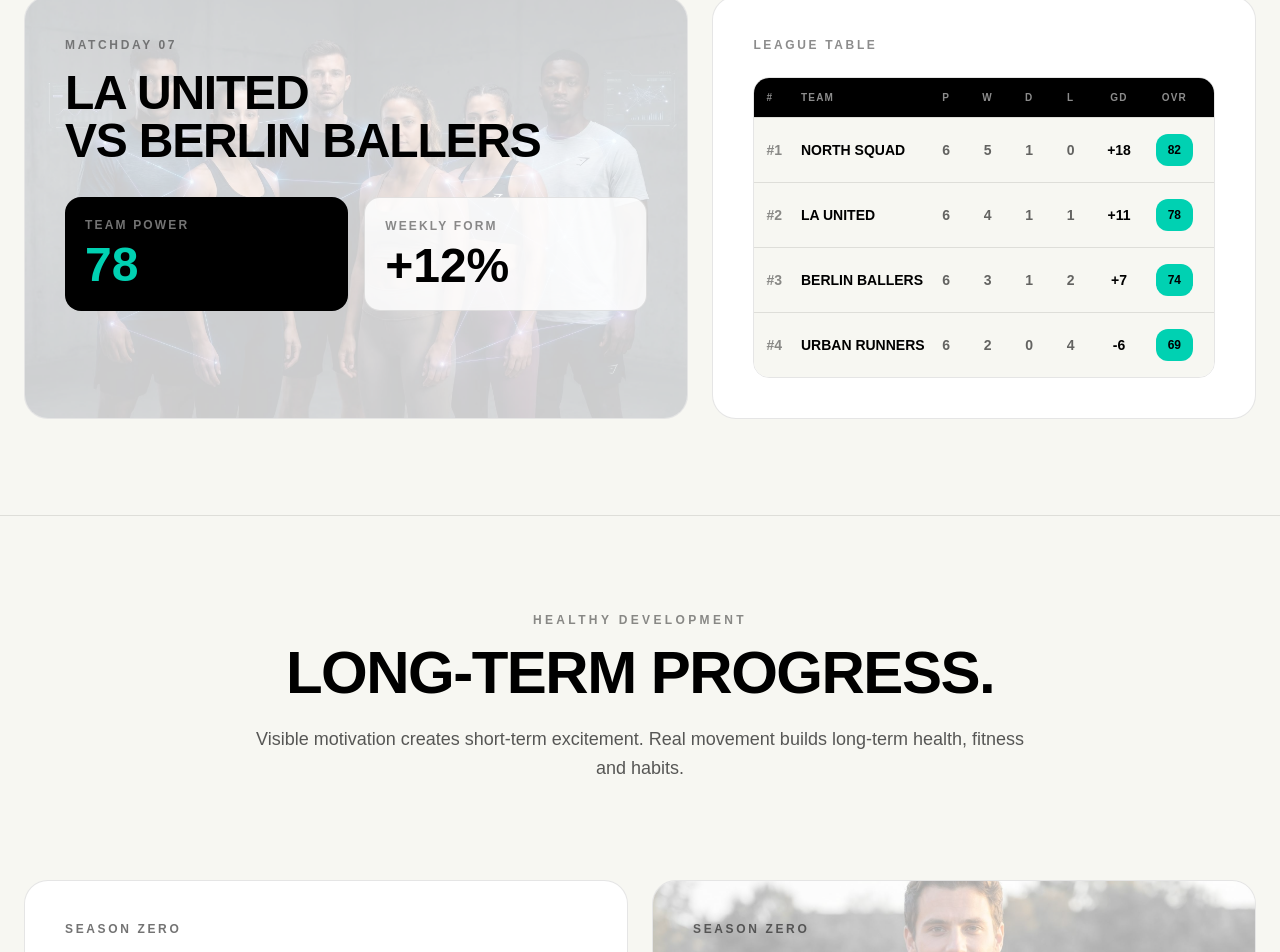
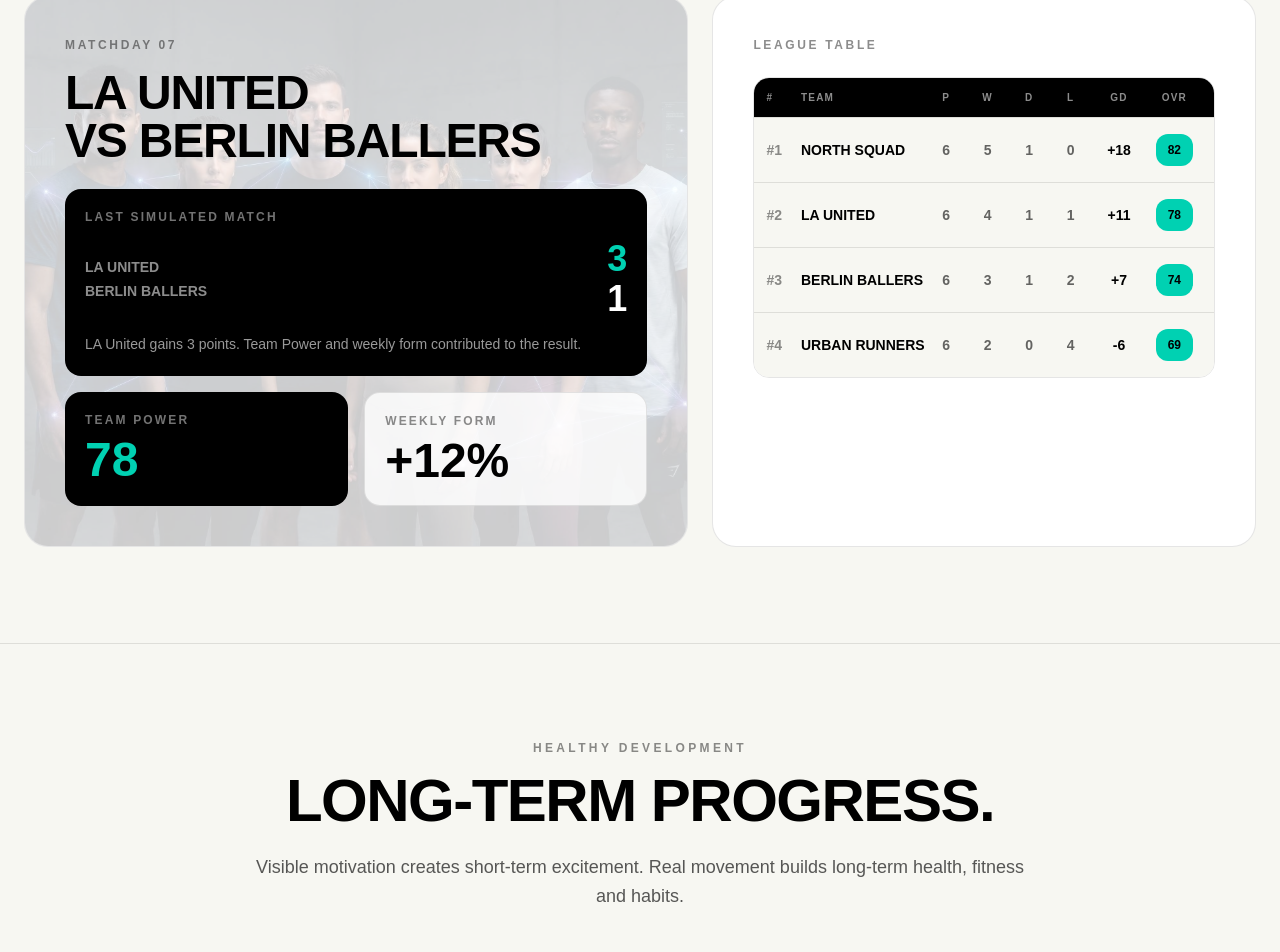
Before and after one commit to PlayableFitness/website, a Next.js app: page / in a window 1280 px wide. Shown: the part 2509-3461 px from the top of the page. Built offline with nearby package versions, Linux system fonts and the light colour scheme.

Commit message:
Update page.tsx

```diff
--- a/app/page.tsx
+++ b/app/page.tsx
@@ -209,13 +209,50 @@ function MatchdaySection() {
               <br />
               vs Berlin Ballers
             </h3>
-            <div className="mt-8 grid gap-4 sm:grid-cols-2">
+            <div className="mt-6 rounded-2xl bg-black p-5 text-white">
+  <p className="text-xs font-black uppercase tracking-[0.18em] text-white/45">
+    Last Simulated Match
+  </p>
+
+  <div className="mt-4 flex items-center justify-between gap-4">
+    <div>
+      <p className="text-sm font-black uppercase text-white/55">
+        LA United
+      </p>
+      <p className="mt-1 text-sm font-black uppercase text-white/55">
+        Berlin Ballers
+      </p>
+    </div>
+
+    <div className="text-right">
+      <p className="text-4xl font-black leading-none text-[#00D1B2]">
+        3
+      </p>
+      <p className="mt-1 text-4xl font-black leading-none text-white">
+        1
+      </p>
+    </div>
+  </div>
+
+  <p className="mt-4 text-sm leading-relaxed text-white/60">
+    LA United gains 3 points. Team Power and weekly form contributed to the result.
+  </p>
+</div>
+
+<div className="mt-4 grid gap-4 sm:grid-cols-2">
   <div className="rounded-2xl bg-black p-5 text-white">
-                <p className="text-xs font-black uppercase tracking-[0.18em] text-white/45">Team Power</p>
-                <p className="mt-2 text-5xl font-black text-[#00D1B2]">78</p>
+    <p className="text-xs font-black uppercase tracking-[0.18em] text-white/45">
+      Team Power
+    </p>
+    <p className="mt-2 text-5xl font-black text-[#00D1B2]">
+      78
+    </p>
   </div>
+
   <div className="rounded-2xl border border-black/10 bg-white/80 p-5">
-                <p className="text-xs font-black uppercase tracking-[0.18em] text-black/45">Weekly Form</p>
+    <p className="text-xs font-black uppercase tracking-[0.18em] text-black/45">
+      Weekly Form
+    </p>
     <p className="mt-2 text-5xl font-black text-black">+12%</p>
   </div>
 </div>
```
Lines whose indentation alone changed are shown as unchanged.
